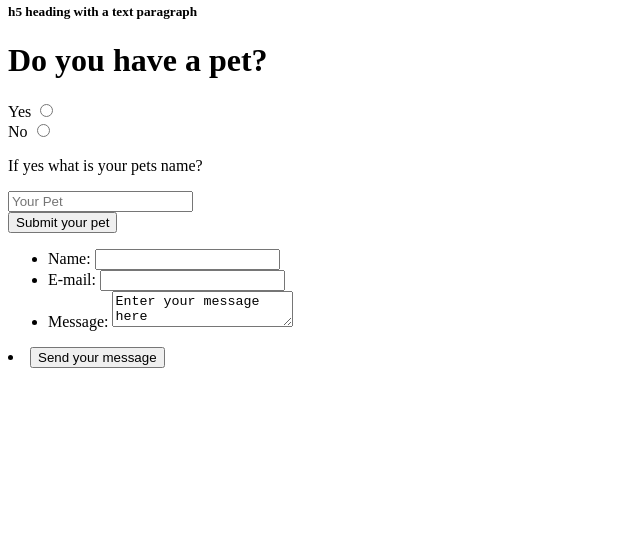
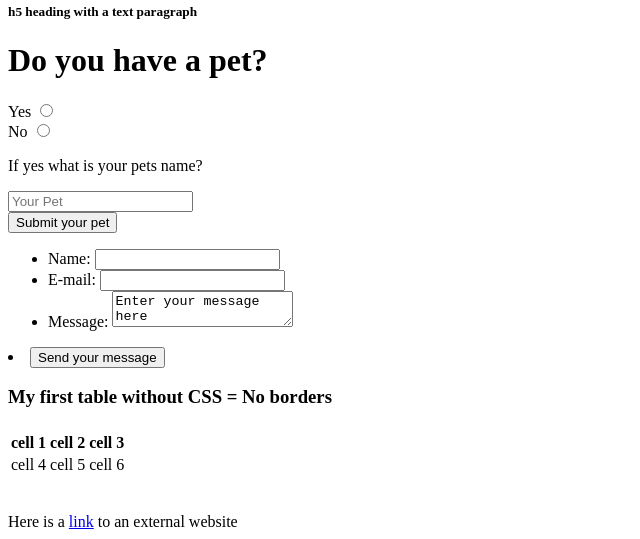
Before and after one commit to markrea/My-scrapbook, a plain HTML site: page index.html in a window 1280 px wide. Shown: the part 677-1216 px from the top of the page, without its empty margins (0-640 px from the left). Before the commit the page ends 1053 px from the top, so only its background shows below. Drawn offline with Linux system fonts and the light colour scheme.

Commit message:
added attempt at a table and an anchor

```diff
--- a/index.html
+++ b/index.html
@@ -61,8 +61,28 @@
         <button type="submit">Send your message</button>
     </li>
 
+</form>
+<h3>My first table without CSS = No borders </h3>
+<table>
+<tr>
+    <td></td>
+    <td></td>
+    <td></td>
+</tr>
+<tr>
+    <th>cell 1</th>
+    <th>cell 2</th>
+    <th>cell 3</th>
+</tr>
+<tr>
+    <td>cell 4</td>
+    <td>cell 5</td>
+    <td>cell 6</td>
+</tr>
 
-
-</form>
+</table>
+<br>
+<br>
+   <div>Here is a <a href="https://www.bbc.co.uk/" target="_blank">link</a> to an external website </div>
 </body>
 </html>
```
